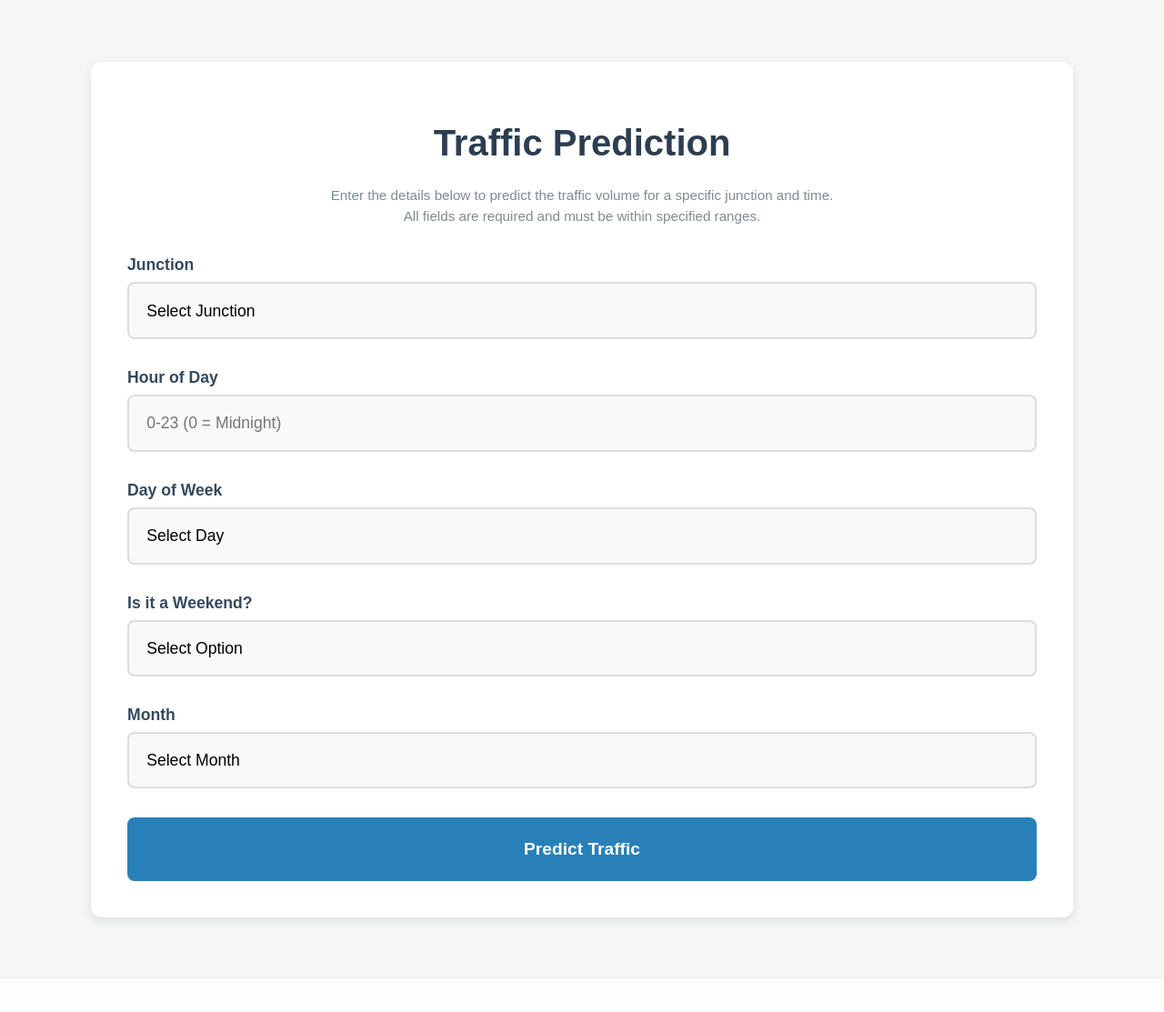
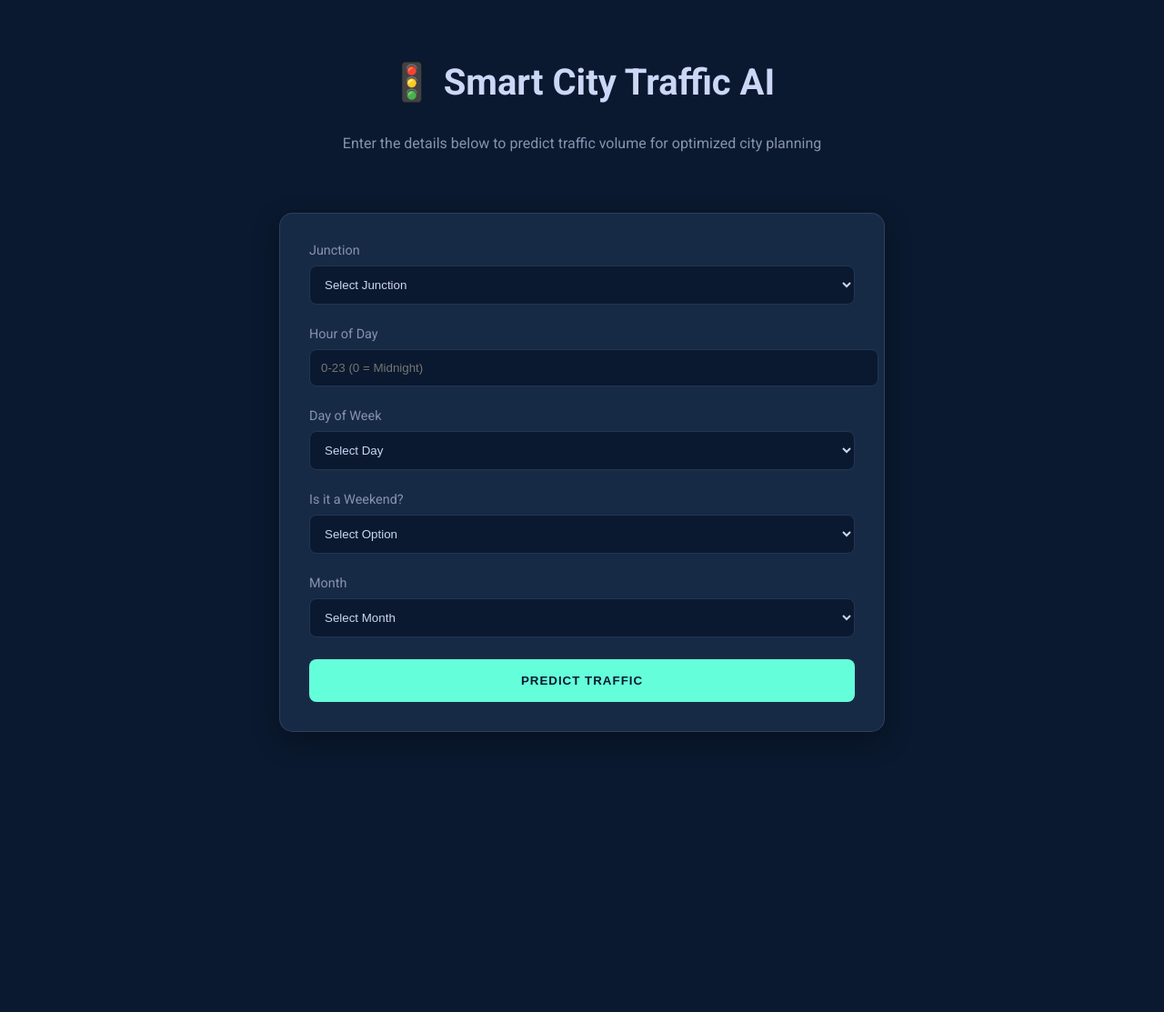
Before and after one commit to UmeshSamartapu/Forecasting_of_Smart_City_Traffic_Patterns_upskillcampus_Edunet_DSML_Internship, a FastAPI app: page / in a window 1280 px wide. Shown: the whole page at 91% size. Before the commit the page ends 1018 px from the top, so only its background shows below. Run offline with FastAPI, Linux system fonts and the light colour scheme; parts of the project's set-up code (start-up, migrations or seed data) failed here and were passed over.

Commit message:
first commit

```diff
--- a/templates/index.html
+++ b/templates/index.html
@@ -3,110 +3,119 @@
 <head>
     <meta charset="UTF-8">
     <meta name="viewport" content="width=device-width, initial-scale=1.0, maximum-scale=5.0">
-    <title>Traffic Prediction</title>
+    <title>Smart City Traffic AI • Forecast</title>
+    <link href="https://fonts.googleapis.com/css2?family=Roboto:wght@300;400;500;700&display=swap" rel="stylesheet">
     <style>
         :root {
-            --primary-color: #2980b9;
-            --hover-color: #3498db;
+            --primary-bg: #0a192f;
+            --accent: #64ffda;
+            --card-bg: #172a45;
+            --text-primary: #ccd6f6;
+            --text-secondary: #8892b0;
             --error-color: #e74c3c;
         }
 
         body {
-            font-family: Arial, sans-serif;
-            background-color: #f4f7f6;
-            margin: 0;
-            padding: 20px;
+            font-family: 'Roboto', sans-serif;
+            background: var(--primary-bg);
+            color: var(--text-primary);
+            min-height: 100vh;
+            padding: 2rem;
+            display: flex;
+            flex-direction: column;
+            align-items: center;
         }
 
-        .container {
+        .dashboard {
+            max-width: 1200px;
             width: 100%;
-            max-width: 800px;
-            margin: 2rem auto;
-            padding: 2rem;
-            background-color: #fff;
-            border-radius: 12px;
-            box-shadow: 0 4px 12px rgba(0, 0, 0, 0.1);
+            display: grid;
+            grid-template-columns: 1fr;
+            justify-items: center;
+            gap: 2rem;
+            margin-top: 2rem;
         }
 
-        h1 {
-            text-align: center;
-            color: #2c3e50;
-            margin-bottom: 1.5rem;
-            font-size: 2rem;
+        .input-card {
+            background: var(--card-bg);
+            padding: 2rem;
+            border-radius: 15px;
+            box-shadow: 0 10px 30px rgba(0,0,0,0.3);
+            border: 1px solid rgba(255,255,255,0.1);
+            width: 100%;
+            max-width: 600px;
         }
 
-        .form-group {
+        .result-card {
+            background: var(--card-bg);
+            padding: 2rem;
+            border-radius: 15px;
+            display: flex;
+            flex-direction: column;
+            align-items: center;
+            justify-content: center;
+            text-align: center;
+            opacity: 0;
+            transform: translateY(20px);
+            transition: all 0.5s ease;
+            width: 100%;
+            max-width: 600px;
+        }
+
+        .result-card.visible {
+            opacity: 1;
+            transform: translateY(0);
+        }
+
+        .input-group {
             margin-bottom: 1.5rem;
         }
 
         label {
-            font-size: 1rem;
-            font-weight: 600;
-            color: #34495e;
             display: block;
             margin-bottom: 0.5rem;
+            color: var(--text-secondary);
+            font-size: 0.9rem;
         }
 
-        input[type="number"],
-        select {
+        input, select {
             width: 100%;
-            padding: 1rem;
-            font-size: 1rem;
-            border: 2px solid #ddd;
+            padding: 12px;
+            background: #0a192f;
+            border: 1px solid #233554;
             border-radius: 8px;
-            background-color: #f9f9f9;
-            box-sizing: border-box;
-            -webkit-appearance: none;
-            -moz-appearance: none;
-            appearance: none;
+            color: var(--text-primary);
+            transition: all 0.3s ease;
         }
 
-        input[type="number"]:focus,
-        select:focus {
+        input:focus, select:focus {
+            border-color: var(--accent);
             outline: none;
-            border-color: var(--primary-color);
-            box-shadow: 0 0 0 3px rgba(41, 128, 185, 0.2);
-            background-color: #ecf6fd;
         }
 
         .submit-btn {
-            background-color: var(--primary-color);
-            color: white;
+            background: var(--accent);
+            color: var(--primary-bg);
+            padding: 1rem 2rem;
             border: none;
-            padding: 1.2rem;
-            font-size: 1.1rem;
-            font-weight: bold;
             border-radius: 8px;
             cursor: pointer;
+            font-weight: 700;
+            text-transform: uppercase;
+            letter-spacing: 1px;
+            transition: transform 0.3s ease;
             width: 100%;
-            transition: all 0.3s ease;
-            touch-action: manipulation;
         }
 
-        .submit-btn:hover,
-        .submit-btn:active {
-            background-color: var(--hover-color);
-            transform: translateY(-1px);
-            box-shadow: 0 4px 8px rgba(0, 0, 0, 0.1);
+        .submit-btn:hover {
+            transform: translateY(-2px);
         }
 
-        .result {
-            margin-top: 2rem;
-            text-align: center;
-            font-size: 1.2rem;
-            font-weight: bold;
-            color: #2ecc71;
-            padding: 1rem;
-            border-radius: 8px;
-            background-color: #f0faf5;
-        }
-
-        .form-description {
-            text-align: center;
-            color: #7f8c8d;
-            font-size: 0.95rem;
-            margin-bottom: 2rem;
-            line-height: 1.5;
+        .traffic-value {
+            font-size: 3.5rem;
+            font-weight: 700;
+            color: var(--accent);
+            margin: 1rem 0;
         }
 
         .input-error {
@@ -120,70 +129,56 @@
             display: block;
         }
 
-        input.invalid,
-        select.invalid {
+        input.invalid, select.invalid {
             border-color: var(--error-color);
         }
 
-        @media (min-width: 768px) {
-            .container {
-                padding: 2.5rem;
-                margin: 3rem auto;
-            }
-
         h1 {
+            text-align: center;
+            margin-bottom: 1rem;
             font-size: 2.5rem;
         }
 
-            .form-group {
+        .form-description {
+            text-align: center;
+            color: var(--text-secondary);
             margin-bottom: 2rem;
+            line-height: 1.5;
+            max-width: 600px;
         }
 
-            label {
-                font-size: 1.1rem;
+        @media (max-width: 768px) {
+            body {
+                padding: 1rem;
             }
 
-            input[type="number"],
-            select {
-                padding: 1.2rem;
-                font-size: 1.1rem;
-            }
-
-            .submit-btn {
-                font-size: 1.2rem;
+            .input-card,
+            .result-card {
                 padding: 1.5rem;
-            }
-        }
-
-        @media (min-width: 1200px) {
-            .container {
-                max-width: 1000px;
             }
         }
     </style>
 </head>
 <body>
-    <div class="container">
-        <h1>Traffic Prediction</h1>
-        <p class="form-description">
-            Enter the details below to predict the traffic volume for a specific junction and time.<br>
-            All fields are required and must be within specified ranges.
-        </p>
+    <h1>🚦 Smart City Traffic AI</h1>
+    <p class="form-description">Enter the details below to predict traffic volume for optimized city planning</p>
 
+    <div class="dashboard">
+        <div class="input-card">
             <form id="predictionForm" action="/predict" method="post">
-            <div class="form-group">
+                <div class="input-group">
                     <label for="Junction">Junction</label>
                     <select id="Junction" name="Junction" required>
                         <option value="">Select Junction</option>
-                    <option value="1">Junction 1</option>
-                    <option value="2">Junction 2</option>
-                    <option value="3">Junction 3</option>
-                    <option value="4">Junction 4</option>
+                        <option value="1">Junction 1 - Downtown Core</option>
+                        <option value="2">Junction 2 - Financial District</option>
+                        <option value="3">Junction 3 - Tech Park</option>
+                        <option value="4">Junction 4 - Residential Zone</option>
                     </select>
                     <span class="input-error" id="junctionError">Please select a junction (1-4).</span>
                 </div>
 
-            <div class="form-group">
+                <div class="input-group">
                     <label for="Hour">Hour of Day</label>
                     <input type="number" id="Hour" name="Hour" min="0" max="23"
                            placeholder="0-23 (0 = Midnight)" required
@@ -191,7 +186,7 @@
                     <span class="input-error" id="hourError">Please enter a valid hour (0–23).</span>
                 </div>
 
-            <div class="form-group">
+                <div class="input-group">
                     <label for="DayOfWeek">Day of Week</label>
                     <select id="DayOfWeek" name="DayOfWeek" required>
                         <option value="">Select Day</option>
@@ -206,7 +201,7 @@
                     <span class="input-error" id="dayOfWeekError">Please select a valid day.</span>
                 </div>
 
-            <div class="form-group">
+                <div class="input-group">
                     <label for="IsWeekend">Is it a Weekend?</label>
                     <select id="IsWeekend" name="IsWeekend" required>
                         <option value="">Select Option</option>
@@ -216,7 +211,7 @@
                     <span class="input-error" id="isWeekendError">Please select an option.</span>
                 </div>
 
-            <div class="form-group">
+                <div class="input-group">
                     <label for="Month">Month</label>
                     <select id="Month" name="Month" required>
                         <option value="">Select Month</option>
@@ -238,12 +233,19 @@
 
                 <button type="submit" class="submit-btn">Predict Traffic</button>
             </form>
+        </div>
 
+        <div class="result-card {% if prediction is not none %}visible{% endif %}">
             {% if prediction is not none %}
-        <div class="result">
-            <h2>Predicted Number of Vehicles: {{ prediction }}</h2>
+            <h3>Predicted Traffic Volume</h3>
+            <div class="traffic-value">{{ prediction }}</div>
+            <small>vehicles per hour</small>
+            {% else %}
+            <h3>Awaiting Prediction</h3>
+            <div class="traffic-value">--</div>
+            <small>Submit parameters to view forecast</small>
+            {% endif %}
         </div>
-        {% endif %}
     </div>
 
     <script>
@@ -276,7 +278,6 @@
             }
         });
 
-        // Add real-time validation for number input
         document.getElementById('Hour').addEventListener('input', function(e) {
             const value = parseInt(e.target.value);
             const error = document.getElementById('hourError');
```
Lines whose indentation alone changed are shown as unchanged.
